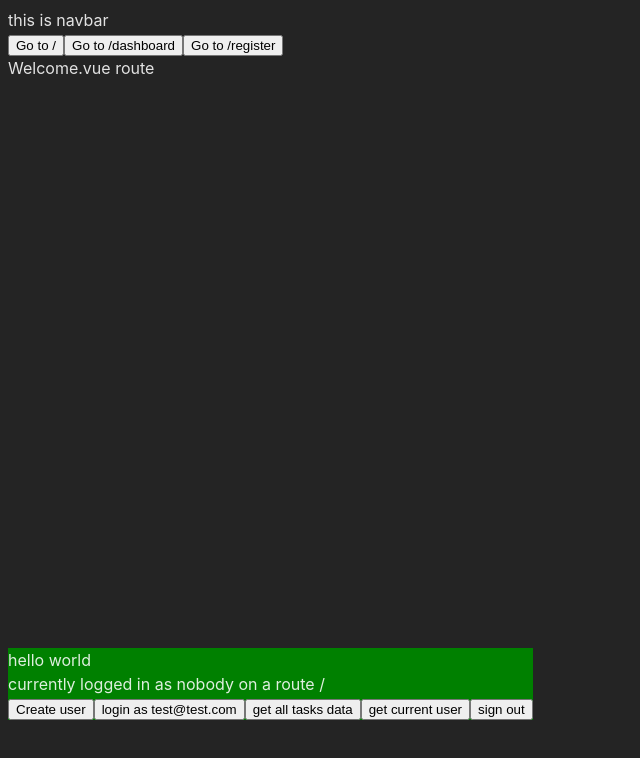
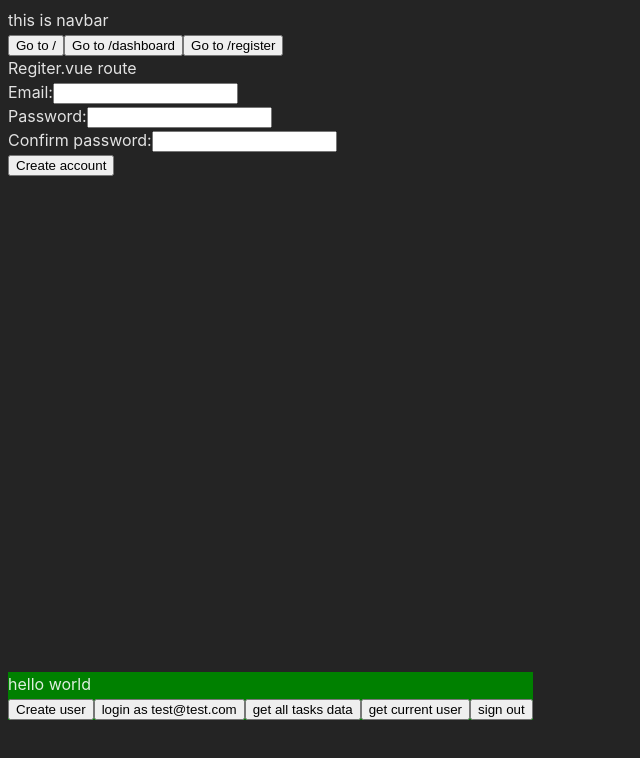
Before and after one commit to dawidmucha/nosql-todo, a Vue app: page /register in a window 1280 px wide. Before the commit this address led to /. Shown: the top 758 px of the page, without its empty margins (0-640 px from the left). Built offline with nearby package versions, Linux system fonts and the light colour scheme; no server answers; the HTML template or start-up script is replaced by a standard one.

Commit message:
account registration

```diff
--- a/src/components/HelloWorld.vue
+++ b/src/components/HelloWorld.vue
@@ -61,8 +61,6 @@
 <template>
   hello world <br />
 
-  currently logged in as {{ user || "nobody" }} on a route {{ $route.fullPath }}<br />
-
   <button @click="createUser">Create user</button>
   <button @click="logInAsTest">login as test@test.com</button>
   <button @click="getAllTasksData">get all tasks data</button>
--- a/src/components/Navbar.vue
+++ b/src/components/Navbar.vue
@@ -1,8 +1,30 @@
 <script setup lang="ts">
+import { ref } from 'vue'
+
+import { supabase } from '../database'
+import { getCurrentUser } from '../helpers/supabase'
+
+const email = ref<string | undefined>("")
+
+supabase.auth.onAuthStateChange((event, session) => {
+  console.log(event, session)
+
+  if (event === 'INITIAL_SESSION' || event === 'SIGNED_IN') {
+    email.value = session?.user.email
+  } else if (event === 'SIGNED_OUT') {
+    email.value = ""
+  } else if (event === 'PASSWORD_RECOVERY') {
+    // handle password recovery event
+  } else if (event === 'TOKEN_REFRESHED') {
+    // handle token refreshed event
+  } else if (event === 'USER_UPDATED') {
+    // handle user updated event
+  }
+})
 </script>
 
 <template>
-  this is navbar
+  this is navbar {{ email }}
   <nav>
     <RouterLink to="/"><button>Go to /</button></RouterLink>
     <RouterLink to="/dashboard"><button>Go to /dashboard</button></RouterLink>
--- a/src/helpers/supabase.ts
+++ b/src/helpers/supabase.ts
@@ -19,6 +19,15 @@
   return !!user
 }
 
+const signUp = async (email: string, password: string) => {
+  const { data, error } = await supabase.auth.signUp({
+    email, password
+  })
+
+  console.log('from signUp()', data, error)
+  return { data, error }
+}
+
 const getCurrentTasks = async () => {
   let { data: tasks, error } = await supabase
     .from('tasks')
@@ -28,4 +37,4 @@
   if(!error) return tasks?.[0].tasks.tasks
 }
 
-export { getCurrentUser, isUserLoggedIn, getCurrentTasks }
+export { getCurrentUser, isUserLoggedIn, getCurrentTasks, signUp }
--- a/src/views/RegisterView.vue
+++ b/src/views/RegisterView.vue
@@ -1,16 +1,60 @@
 <script setup lang="ts">
-import { onMounted } from 'vue'
+import { ref, onMounted } from 'vue'
 
 import router from '../router.ts'
-import { isUserLoggedIn } from '../helpers/supabase'
+import { isUserLoggedIn, signUp } from '../helpers/supabase'
+
+const isLoggedIn = ref<boolean>(true) // default true for hiding register form
+const registerValidationErrorMsg = ref<string>("")
+const email = ref<string>("")
+const password1 = ref<string>("")
+const password2 = ref<string>("")
+
+const onRegister = async () => {
+  console.log("onRegister:", email, password1, password2)
+
+  if(password1.value !== password2.value) {
+    registerValidationErrorMsg.value = "Passwords to not match"
+    password1.value = ""
+    password2.value = ""
+
+    return
+  }
+
+  let { data, error }:any = await signUp(email.value, password1.value)
+
+  if(error) {
+    registerValidationErrorMsg.value = error
+    password1.value = ""
+    password2.value = ""
+  } else {
+    registerValidationErrorMsg.value = ""
+  }
+}
 
 onMounted(async () => {
   const u = await isUserLoggedIn()
-  if(!u) router.push('/')
+  if(u) router.push('/')
+  else isLoggedIn.value = false
 })
 </script>
 
 <template>
   <div>Regiter.vue route</div>
-  <div>{{ !!isUserLoggedIn() }}</div>
+
+  <div v-if="!isLoggedIn">
+    <form @submit.prevent="() => onRegister()">
+      <label for="email">Email:</label>
+      <input type="text" id="email" name="email" v-model="email"></input> <br />
+
+      <label for="password1">Password:</label>
+      <input type="password" id="password1" name="password1" v-model="password1"></input> <br />
+
+      <label for="password2">Confirm password:</label>
+      <input type="password" id="password2" name="password2" v-model="password2"></input> <br />
+
+      <input type="submit" value="Create account"></input>
+      <div>{{ registerValidationErrorMsg }}</div>
+    </form>
+  </div>
 </template>
```
